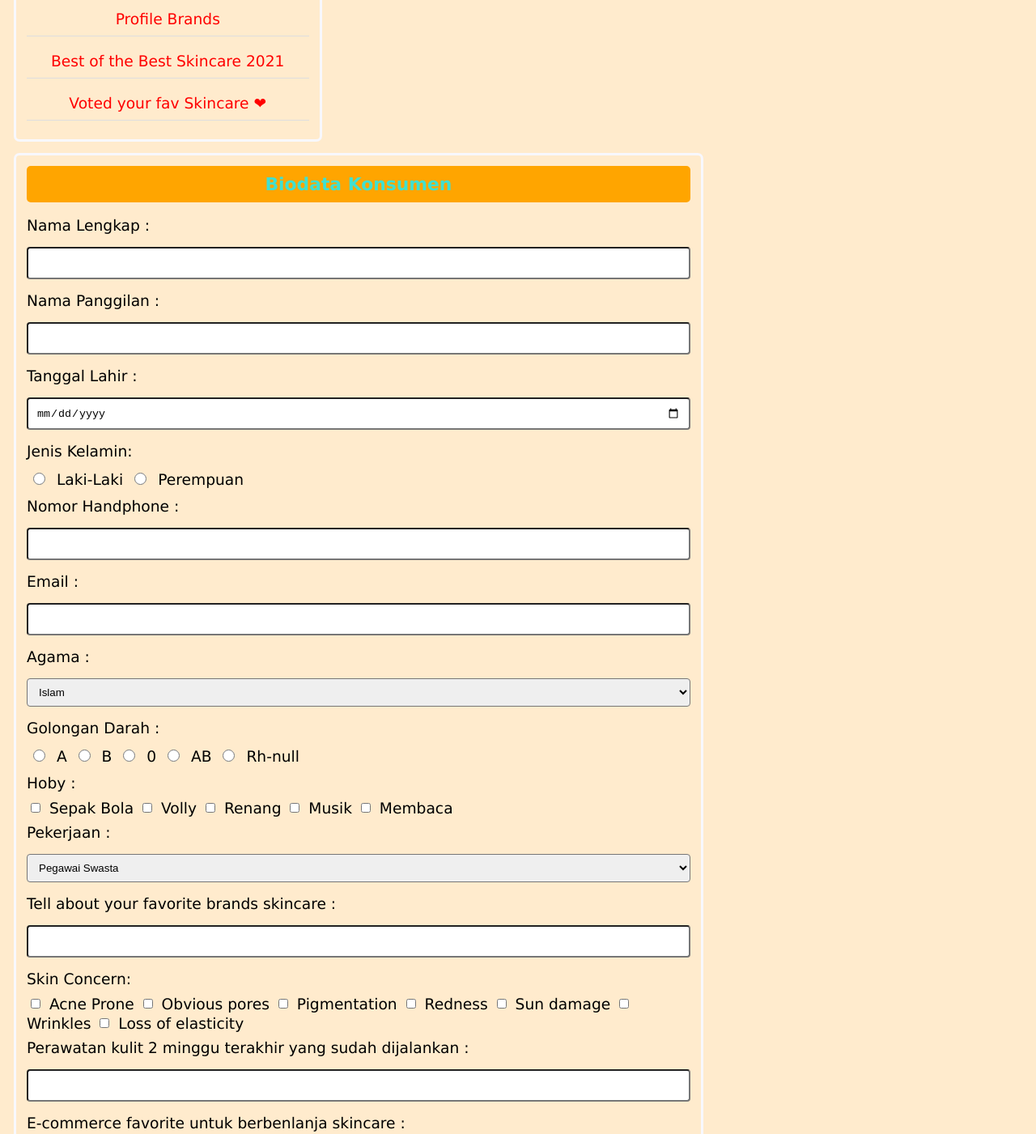
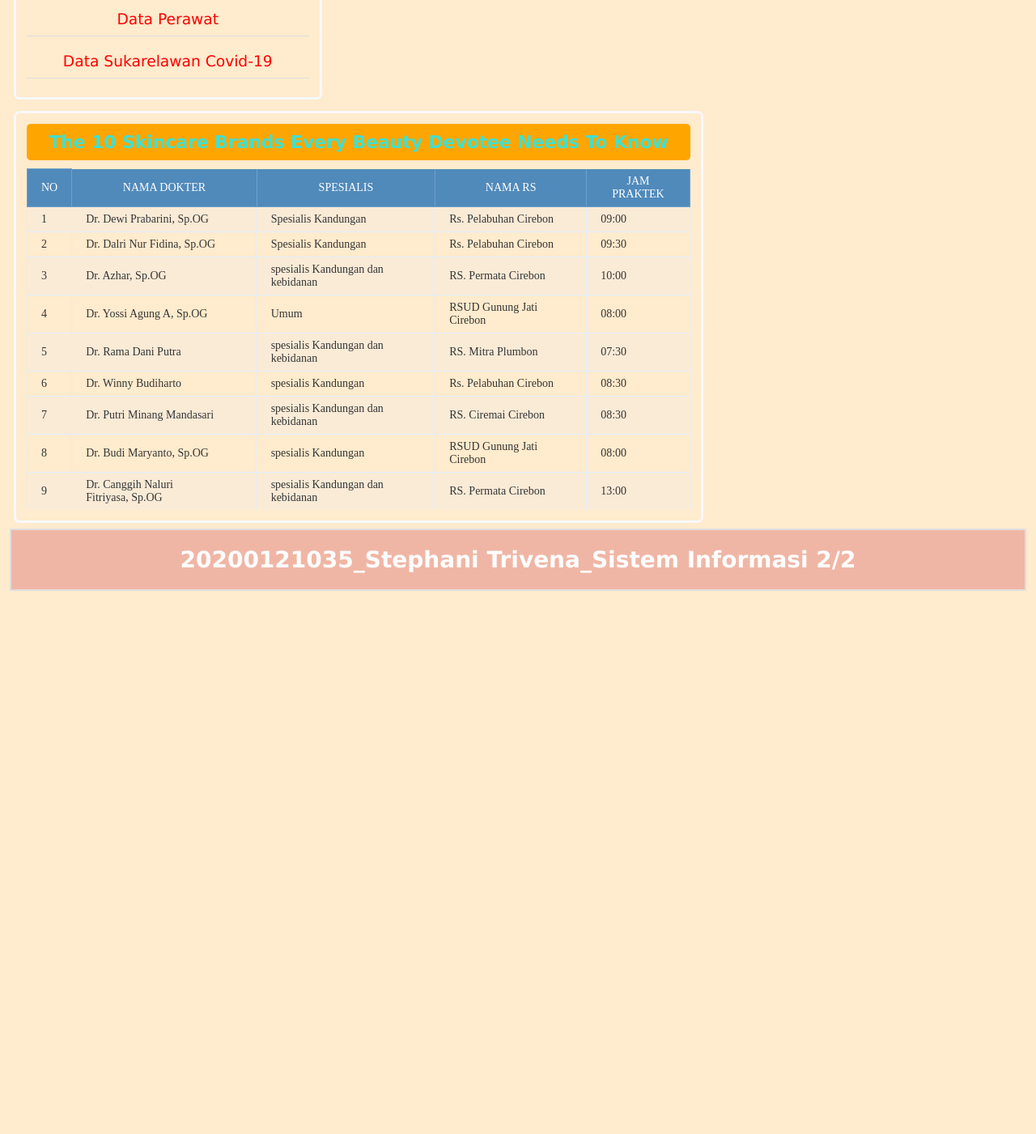
Before and after one commit to Stephanitrivena/womansworlds, a plain HTML site: page detaildokter.html in a window 1280 px wide. Shown: the part 749-2150 px from the top of the page at 81% size. After the commit the page ends 1491 px from the top, so only its background shows below. Drawn offline with Linux system fonts and the light colour scheme.

Commit message:
Update detaildokter.html
table

```diff
--- a/detaildokter.html
+++ b/detaildokter.html
@@ -4,6 +4,7 @@
 		<title>Saveeti | Best Solutions for your skin  </title>
 		<link rel="shortcut icon" href="image/retro.png">
 		<meta name="viewport" content="width=device-width, initial-scale=1.0">
+
 	</head>
 	<link rel="stylesheet" href="https://cdnjs.cloudflare.com/ajax/libs/font-awesome/4.7.0/css/
 	font-awesome.min.css">
@@ -39,99 +40,106 @@
 	<div class="col-3">
 		<h3>Sub Menu</h3>
 		<ul>
-			<li><a href="#">Biodata Konsumen</a></li>
-			<li><a href="#">Biodata Skinthusiast</a></li>
-			<li><a href="#">Profile Brands</a></li>
-			<li><a href="#">Best of the Best Skincare 2021</a></li>
-			<li><a href="#">Voted your fav Skincare ❤</a></li>
+			<li><a href="#">Data Pasien</a></li>
+			<li><a href="#">Data Dokter</a></li>
+			<li><a href="#">Data Perawat</a></li>
+			<li><a href="#">Data Sukarelawan Covid-19</a></li>
 			</ul>
 			</div>
 
 		<div class="col-4">
-			<h3>Biodata Konsumen </h3>
-			<form>
-				<label>Nama Lengkap :</label>
-				<input type="Text" name="nama">
+			<h3>The 10 Skincare Brands Every Beauty Devotee Needs To Know</h3>
+			<div class="table-container">
+			<table class="demo-table responsive">
+				<thead>
+				<tr>
+					<td rowspan="2">NO</td>
+					<td rowspan="2">Nama Dokter</td>
+					<td rowspan="2">Spesialis</td>
+					<td rowspan="2">Nama Rs</td>
+					<td colspan="2">Jam Praktek</td>
+				</tr>
+				</thead>
 
-				<label>Nama Panggilan :</label>
-				<input type="Text" name="nama">
+				<tbody>
+				<tr>
+					<td>1</td>
+					<td>Dr. Dewi Prabarini, Sp.OG</td>
+					<td>Spesialis Kandungan</td>
+					<td>Rs. Pelabuhan Cirebon</td>
+					<td>09:00</td>
+				</tr>
+				<tr>
+					<td>2</td>
+					<td>Dr. Dalri Nur Fidina, Sp.OG</td>
+					<td>Spesialis Kandungan</td>
+					<td>Rs. Pelabuhan Cirebon</td>
+					<td>09:30</td>
+				</tr>
+				<tr>
+					<td>3</td>
+					<td>Dr. Azhar, Sp.OG</td>
+					<td>spesialis Kandungan dan kebidanan</td>
+					<td>RS. Permata Cirebon</td>
+					<td>10:00</td>
 
-				<label>Tanggal Lahir :</label>
-				<input type="date" name="tanggal">
+				</tr>
+				<tr>
+					<td>4</td>
+					<td>Dr. Yossi Agung A, Sp.OG</td>
+					<td>Umum</td>
+					<td>RSUD Gunung Jati Cirebon</td>
+					<td>08:00</td>
 
-				<label>Jenis Kelamin:</label>
-				<input type="radio" name="gender" value="Laki-Laki"> Laki-Laki
-				<input type="radio" name="gender" value="Perempuan"> Perempuan
+				</tr>
+				<tr>
+					<td>5</td>
+					<td>Dr. Rama Dani Putra</td>
+					<td>spesialis Kandungan dan kebidanan</td>
+					<td>RS. Mitra Plumbon</td>
+					<td>07:30</td>
 
-				<label>Nomor Handphone :</label>
-				<input type="number" name="hp">
+				</tr>
+				<tr>
+					<td>6</td>
+					<td>Dr. Winny Budiharto</td>
+					<td>spesialis Kandungan</td>
+					<td>Rs. Pelabuhan Cirebon</td>
+					<td>08:30</td>
+				</tr>
+				<tr>
+					<td>7</td>
+					<td>Dr. Putri Minang Mandasari</td>
+					<td>spesialis Kandungan dan kebidanan</td>
+					<td>RS. Ciremai Cirebon</td>
+					<td>08:30</td>
+				</tr>
+				<tr>
+					<td>8</td>
+					<td>Dr. Budi Maryanto, Sp.OG</td>
+					<td>spesialis Kandungan</td>
+					<td>RSUD Gunung Jati Cirebon</td>
+					<td>08:00</td>
+				</tr>
+				<tr>
+					<td>9</td>
+					<td>Dr. Canggih Naluri Fitriyasa, Sp.OG</td>
+					<td>spesialis Kandungan dan kebidanan</td>
+					<td>RS. Permata Cirebon</td>
+					<td>13:00</td>
+				</tr>
+			</tbody>
 
-				<label>Email :</label>
-				<input type="text" name="email">
+				<tfoot>
+				<tr></tr>
+				</tfoot>
 
-				<label>Agama :</label>
-				<select name="agama" >
-					<option value="Islam">Islam</option>
-					<option value="Kristen">Kristen</option>
-					<option value="Budha">Budha</option>
-					<option value="Hindu">Hindu</option>
-				</select>
-
-				<label>Golongan Darah :</label>
-				<input type="radio" name="golongan" value="A"> A
-				<input type="radio" name="golongan" value="B"> B
-				<input type="radio" name="golongan" value="0"> 0
-				<input type="radio" name="golongan" value="AB"> AB
-				<input type="radio" name="golongan" value="Rh-null"> Rh-null
-
-				<label>Hoby :</label>
-				<input type="checkbox" name="hoby" value="Sepak Bola"> Sepak Bola
-				<input type="checkbox" name="hoby" value="Volly"> Volly
-				<input type="checkbox" name="hoby" value="Renang"> Renang
-				<input type="checkbox" name="hoby" value="Musik"> Musik
-				<input type="checkbox" name="hoby" value="Membaca"> Membaca
-
-				<label>Pekerjaan :</label>
-				<select name="pekerjaan" >
-					<option value="Pegawai Swasta">Pegawai Swasta</option>
-					<option value="Pegawai Negeri">Pegawai Negeri</option>
-					<option value="Wiraswasta">Wiraswasta</option>
-					<option value="Pelajar">Pelajar</option>
-					<option value="Ibu Rumah Tangga">Ibu Rumah Tangga</option>
-					<option value="Pegawai Asing (foreign)">Pegawai Asing (foreign)</option>
-				</select>
-
-				<label>Tell about your favorite brands skincare :</label>
-				<input type="text" name="awal">
-
-				<label>Skin Concern:</label>
-				<input type="checkbox" name="skin concern" value="Acne Prone"> Acne Prone
-				<input type="checkbox" name="skin concern" value="Obvious pores"> Obvious pores
-				<input type="checkbox" name="skin concern" value="Pigmentation"> Pigmentation
-				<input type="checkbox" name="skin concern" value="Redness"> Redness
-				<input type="checkbox" name="skin concern" value="Sun damage"> Sun damage
-				<input type="checkbox" name="skin concern" value="Wrinkles"> Wrinkles
-				<input type="checkbox" name="skin concern" value="Loss of elasticity"> Loss of elasticity
-
-				<label>Perawatan kulit 2 minggu terakhir yang sudah dijalankan :</label>
-				<input type="text" name="riwayat">
-
-				<label>E-commerce favorite untuk berbenlanja skincare :</label>
-				<input type="text" name="Lokasi">
-
-				<label>Alamat :</label>
-				<textarea name="alamat" rows="5" cols="30"></textarea>
-
-
-				<input type="Submit" name="Submit" value="Save">
-
-			</form>
+			</table>
+			</div>
 		</div>
 
 
-		 </div>
-
-
+	</div>
 		<div class="footer">
 			 <p><h2>20200121035_Stephani Trivena_Sistem Informasi 2/2</h2></p>
 		 </div>
```
